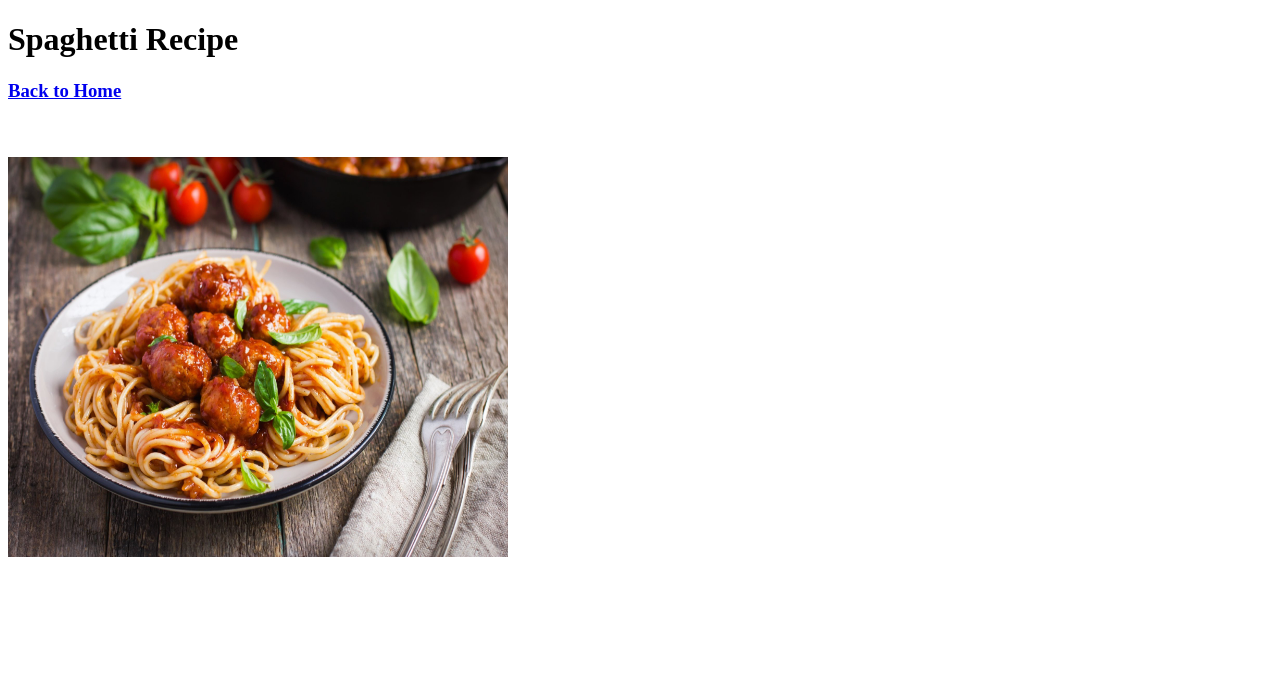
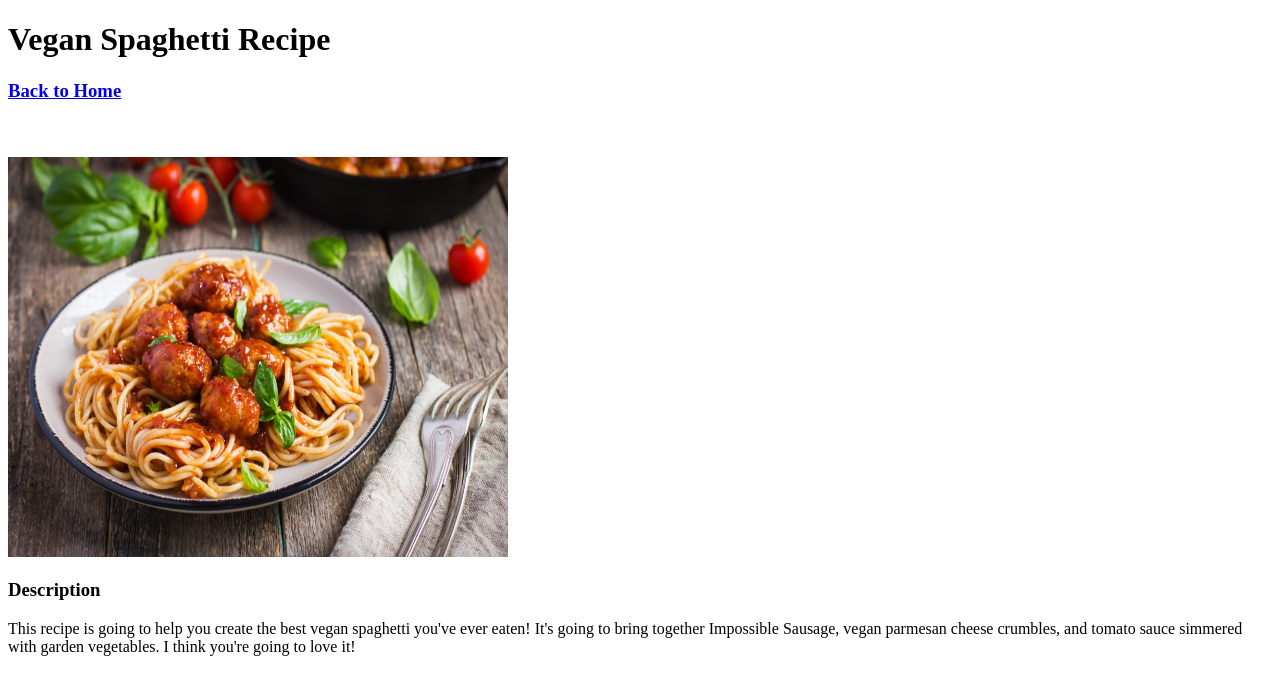
Before and after one commit to AmoebaXP/odin-recipes, a plain HTML site: page recipes/spaghetti.html in a window 1280 px wide. Drawn offline with Linux system fonts and the light colour scheme.

Commit message:
add the title 'vegan' to titles and headers, and add description to vegan spaghetti recipe

```diff
--- a/recipes/spaghetti.html
+++ b/recipes/spaghetti.html
@@ -4,14 +4,19 @@
 <head>
     <meta charset="UTF-8">
     <meta name="viewport" content="device-width">
-    <title>Spaghetti Recipe</title>
+    <title>Vegan Spaghetti Recipe</title>
 </head>
 
 <body>
-    <h1>Spaghetti Recipe</h1>
+    <h1>Vegan Spaghetti Recipe</h1>
     <h3><a href="../index.html">Back to Home</a></h3>
     <br><br>
-    <img src="../images/spaghettiimg.jpg" alt="image of delicious looking spaghetti with meatballs and cilantro" height="400" width="500">
+    <img src="../images/spaghettiimg.jpg" alt="image of delicious looking vegan spaghetti with impossible meatballs and cilantro" height="400" width="500">
+    <h3>Description</h3>
+    <p>This recipe is going to help you create the best vegan spaghetti
+        you've ever eaten! It's going to bring together Impossible Sausage,
+        vegan parmesan cheese crumbles, and tomato sauce simmered with garden
+        vegetables. I think you're going to love it!</p>
 </body>
 
 <footer>
```
Also changed, not shown: index.html (+2 -2 lines).
